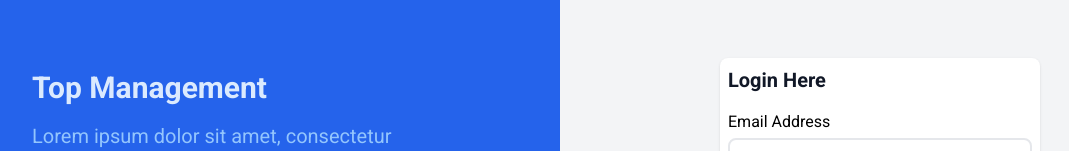
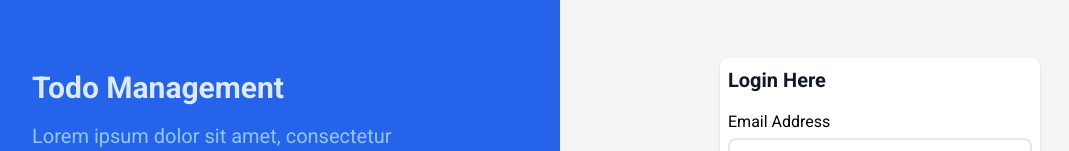
Before and after one commit to chumani130/todo_app, an Angular app: page / in a window 1280 px wide. Shown: the part 206-357 px from the top of the page, without its empty margins (80-1149 px from the left). Built offline with nearby package versions, Linux system fonts and the light colour scheme.

Commit message:
Update default.component.html

```diff
--- a/src/app/shared/layouts/default/default.component.html
+++ b/src/app/shared/layouts/default/default.component.html
@@ -1,6 +1,6 @@
 <div class="grid grid-cols-2 h-screen">
     <div class="bg-blue-600 flex flex-col gap-4 justify-center ps-28">
-        <h1 class="text-blue-100 text-3xl font-bold">Top Management</h1>
+        <h1 class="text-blue-100 text-3xl font-bold">Todo Management</h1>
         <p class="max-w-md text-blue-300 text-xl">
             Lorem ipsum dolor sit amet, consectetur adipiscing elit. Sed do eiusmod tempor incididunt ut labore et dolore magna aliqua. Lorem, ipsum dolor sit amet consectetur adipisicing elit. Repudiandae voluptate provident, vel nisi deleniti culpa qui, quis quae beatae numquam mollitia eligendi?.
         </p>
```
